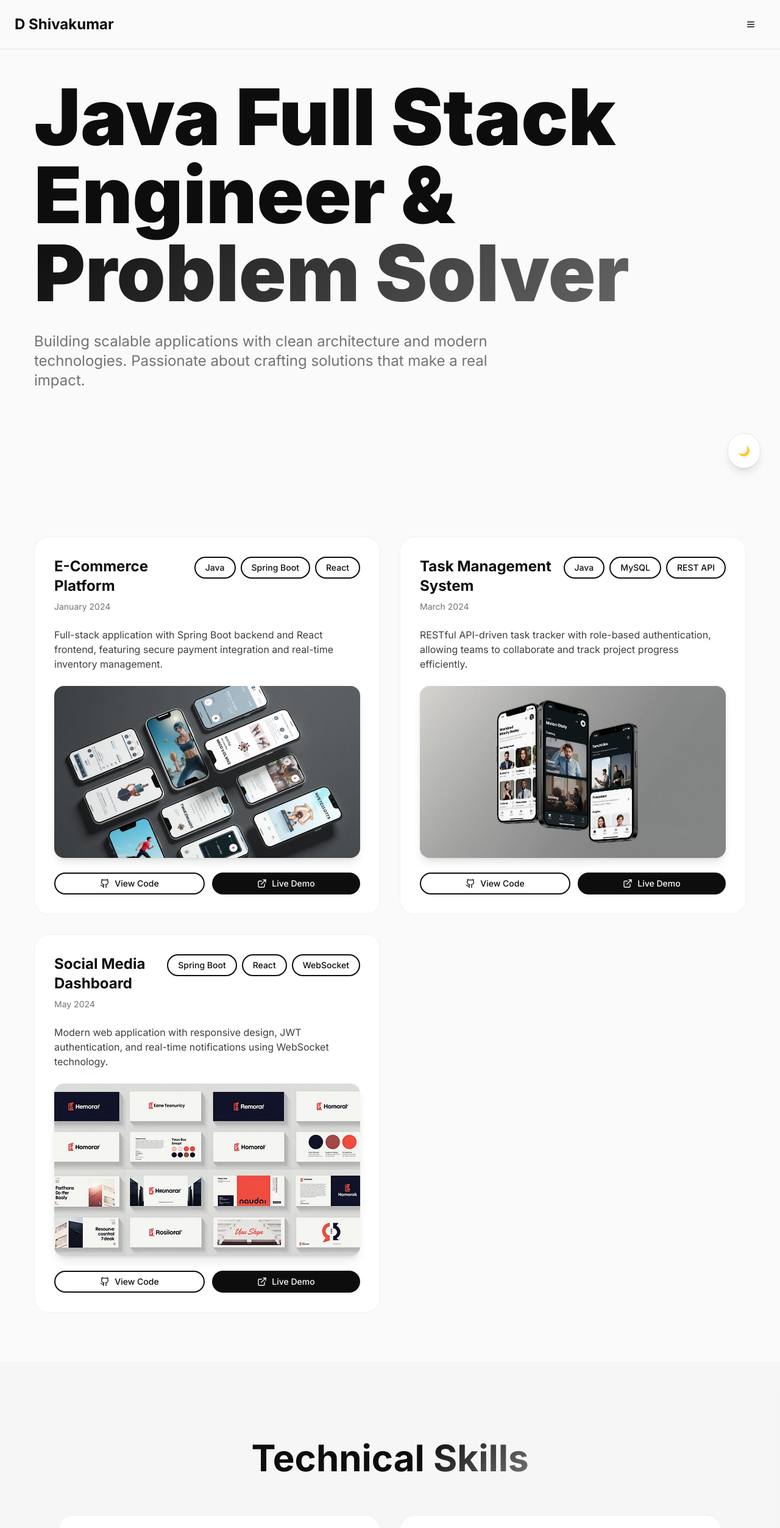
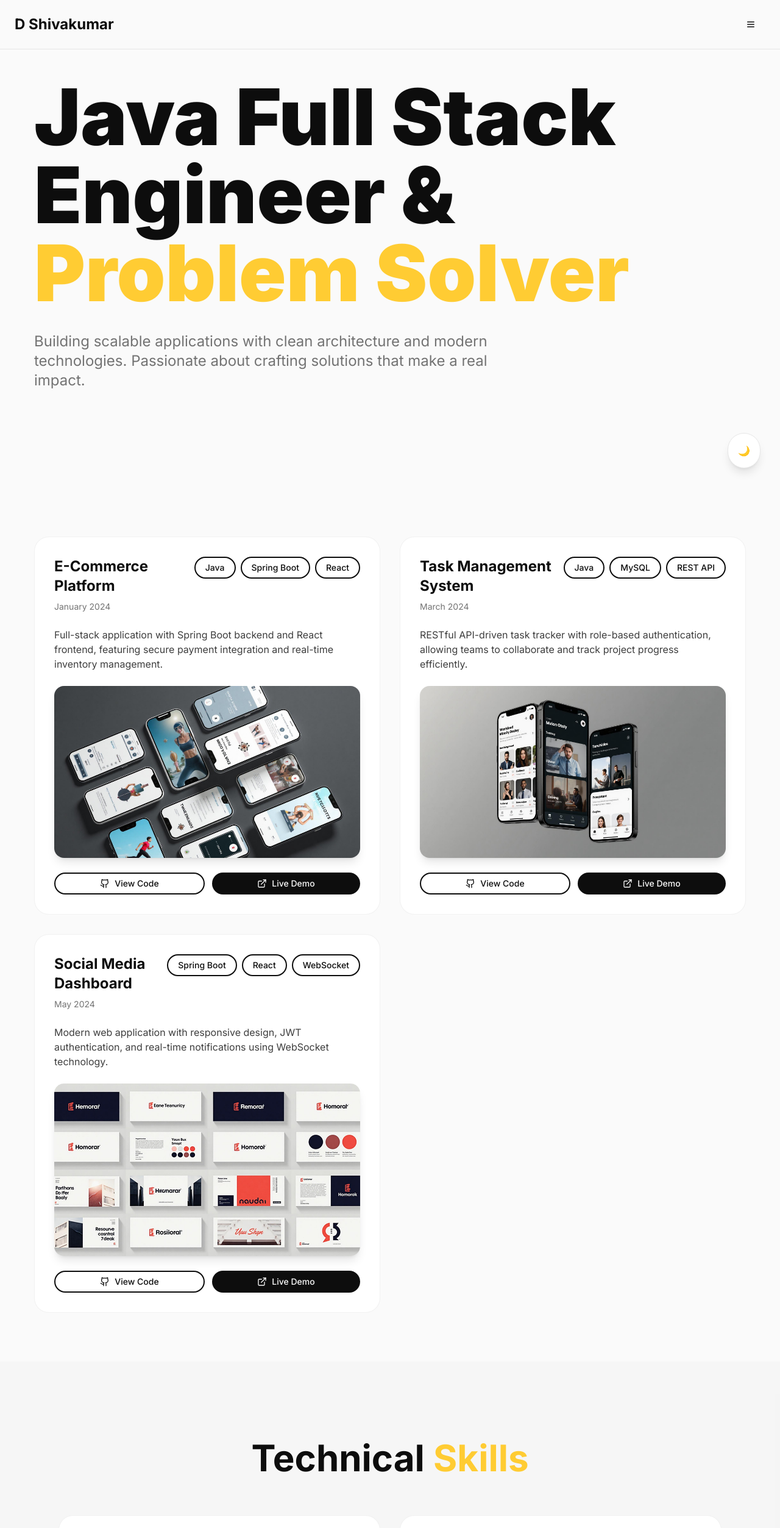
Before and after one commit to shiva150kidgmailcom/Portfolio, a React (Vite) app: page / in a window 1280 px wide. Shown: the top 2506 px of the page at 61% size. Built offline with nearby package versions, Linux system fonts and the light colour scheme; the HTML template or start-up script is replaced by a standard one.

Commit message:
Apply new font color styling

```diff
--- a/src/components/About.tsx
+++ b/src/components/About.tsx
@@ -4,7 +4,7 @@ const About = () => {
       <div className="container mx-auto max-w-4xl">
         <div className="animate-fade-up">
           <h2 className="text-5xl md:text-6xl font-bold mb-8">
-            About <span className="gradient-text">Me</span>
+            About <span className="gold-text">Me</span>
           </h2>
           <p className="text-xl text-muted-foreground leading-relaxed mb-6">
             I'm a dedicated Java Full Stack Developer with a strong foundation in building robust, scalable applications. My journey in software engineering is driven by curiosity and a genuine love for solving complex problems through elegant code.
--- a/src/components/Contact.tsx
+++ b/src/components/Contact.tsx
@@ -9,7 +9,7 @@ const Contact = () => {
           <h2 className="text-6xl md:text-7xl font-bold mb-8">
             Let's build something
             <br />
-            <span className="gradient-text">great together</span>
+            <span className="gold-text">great together</span>
           </h2>
           <p className="text-xl text-muted-foreground mb-12 max-w-2xl mx-auto">
             I'm always open to discussing new projects, opportunities, or partnerships. Feel free to reach out!
--- a/src/components/Hero.tsx
+++ b/src/components/Hero.tsx
@@ -10,7 +10,7 @@ const Hero = () => {
             <span className="block animate-fade-up" style={{ animationDelay: '0.3s' }}>
               Engineer &
             </span>
-            <span className="block gradient-text animate-fade-up" style={{ animationDelay: '0.4s' }}>
+            <span className="block gold-text animate-fade-up" style={{ animationDelay: '0.4s' }}>
               Problem Solver
             </span>
           </h1>
--- a/src/components/Skills.tsx
+++ b/src/components/Skills.tsx
@@ -23,7 +23,7 @@ const Skills = () => {
       <div className="container mx-auto max-w-6xl">
         <div className="animate-fade-up">
           <h2 className="text-4xl md:text-5xl lg:text-6xl font-bold mb-12 md:mb-16 text-center">
-            Technical <span className="gradient-text">Skills</span>
+            Technical <span className="gold-text">Skills</span>
           </h2>
 
           <div className="grid grid-cols-1 md:grid-cols-2 gap-6 md:gap-8">
--- a/src/index.css
+++ b/src/index.css
@@ -39,6 +39,7 @@ All colors MUST be HSL.
     --radius: 2rem;
 
     --gradient-text: linear-gradient(135deg, hsl(0 0% 5%), hsl(0 0% 60%));
+    --gold: 45 100% 60%;
     --transition-smooth: all 0.4s cubic-bezier(0.4, 0, 0.2, 1);
 
     --sidebar-background: 0 0% 98%;
@@ -86,6 +87,8 @@ All colors MUST be HSL.
     --border: 0 0% 20%;
     --input: 0 0% 20%;
     --ring: 0 0% 80%;
+
+    --gold: 45 100% 65%;
   }
 }
 
@@ -110,6 +113,10 @@ All colors MUST be HSL.
     -webkit-background-clip: text;
     -webkit-text-fill-color: transparent;
     background-clip: text;
+  }
+
+  .gold-text {
+    color: hsl(var(--gold));
   }
 
   .animate-fade-up {
```
